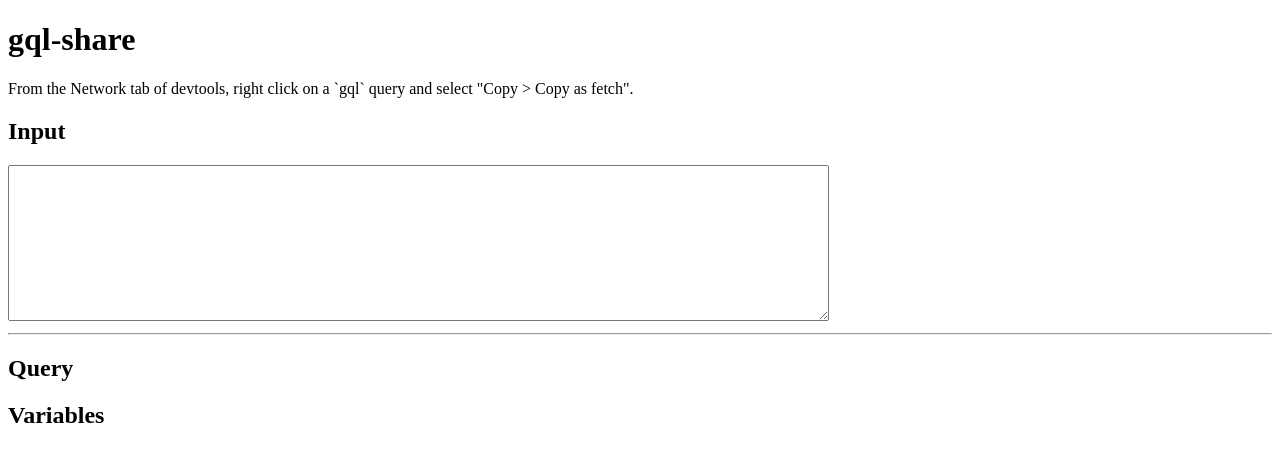
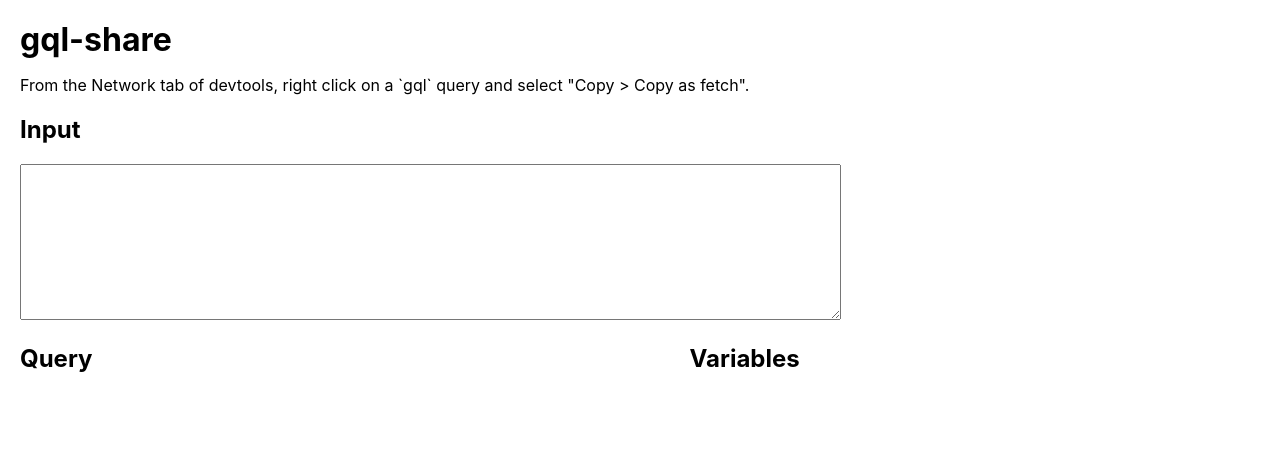
Before and after one commit to lukemartin/gql-share, a Next.js app: page / in a window 1280 px wide. Shown: the top 462 px of the page. Built offline with nearby package versions, Linux system fonts and the light colour scheme.

Commit message:
Basic layout

```diff
--- /dev/null
+++ b/src/pages/_app.tsx
@@ -0,0 +1,9 @@
+import React from 'react';
+import { AppProps } from 'next/app';
+import '../style.css';
+
+const App = ({ Component, pageProps }: AppProps) => (
+	<Component {...pageProps} />
+);
+
+export default App;
--- a/src/pages/index.tsx
+++ b/src/pages/index.tsx
@@ -57,13 +57,17 @@ const Home: React.FunctionComponent = () => {
 	}, []);
 
 	return (
-		<div>
+		<div className="app">
+			<header>
 				<h1>gql-share</h1>
+			</header>
+
+			<main>
+				<div className="input">
 					<p>
 						From the Network tab of devtools, right click on a `gql` query and
 						select &quot;Copy &gt; Copy as fetch&quot;.
 					</p>
-
 					<h2>Input</h2>
 					<textarea
 						onChange={(e): void => setInput(e.target.value)}
@@ -71,14 +75,20 @@ const Home: React.FunctionComponent = () => {
 						cols={100}
 						rows={10}
 					></textarea>
+				</div>
 
-			<hr />
-
+				<div className="output">
+					<div>
 						<h2>Query</h2>
 						<pre>{outputFromHash?.query || output?.query}</pre>
+					</div>
 
+					<div>
 						<h2>Variables</h2>
 						<pre>{outputFromHash?.variables || output?.variables}</pre>
+					</div>
+				</div>
+			</main>
 		</div>
 	);
 };
--- /dev/null
+++ b/src/style.css
@@ -0,0 +1,58 @@
+html {
+	box-sizing: border-box;
+}
+*,
+*:before,
+*:after {
+	box-sizing: inherit;
+}
+
+html,
+body,
+#__next {
+	margin: 0;
+	padding: 0;
+	height: 100%;
+}
+
+body {
+	font-family: -apple-system, BlinkMacSystemFont, 'Segoe UI', Roboto, Helvetica,
+		Arial, sans-serif, 'Apple Color Emoji', 'Segoe UI Emoji', 'Segoe UI Symbol';
+}
+
+.app {
+	display: flex;
+	flex-direction: column;
+	padding: 20px;
+	height: 100vh;
+}
+
+header {
+}
+
+h1 {
+	margin: 0;
+}
+
+main {
+	flex: 1;
+	display: flex;
+	flex-direction: column;
+}
+
+.input {
+}
+
+.output {
+	flex: 1;
+	display: flex;
+	justify-content: space-between;
+}
+
+.output > div {
+	flex: 0 0 46%;
+	overflow: hidden;
+}
+
+.output pre {
+}
```
Lines whose indentation alone changed are shown as unchanged.
